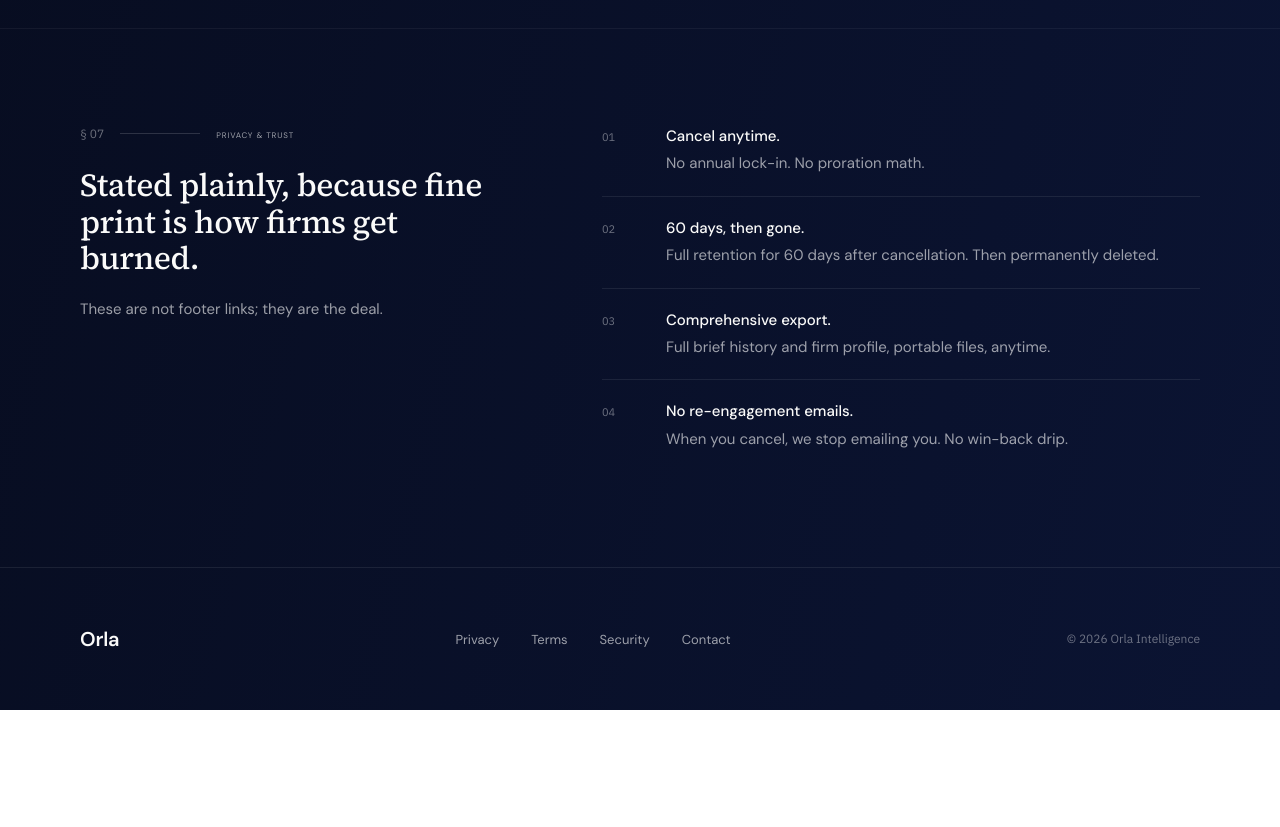
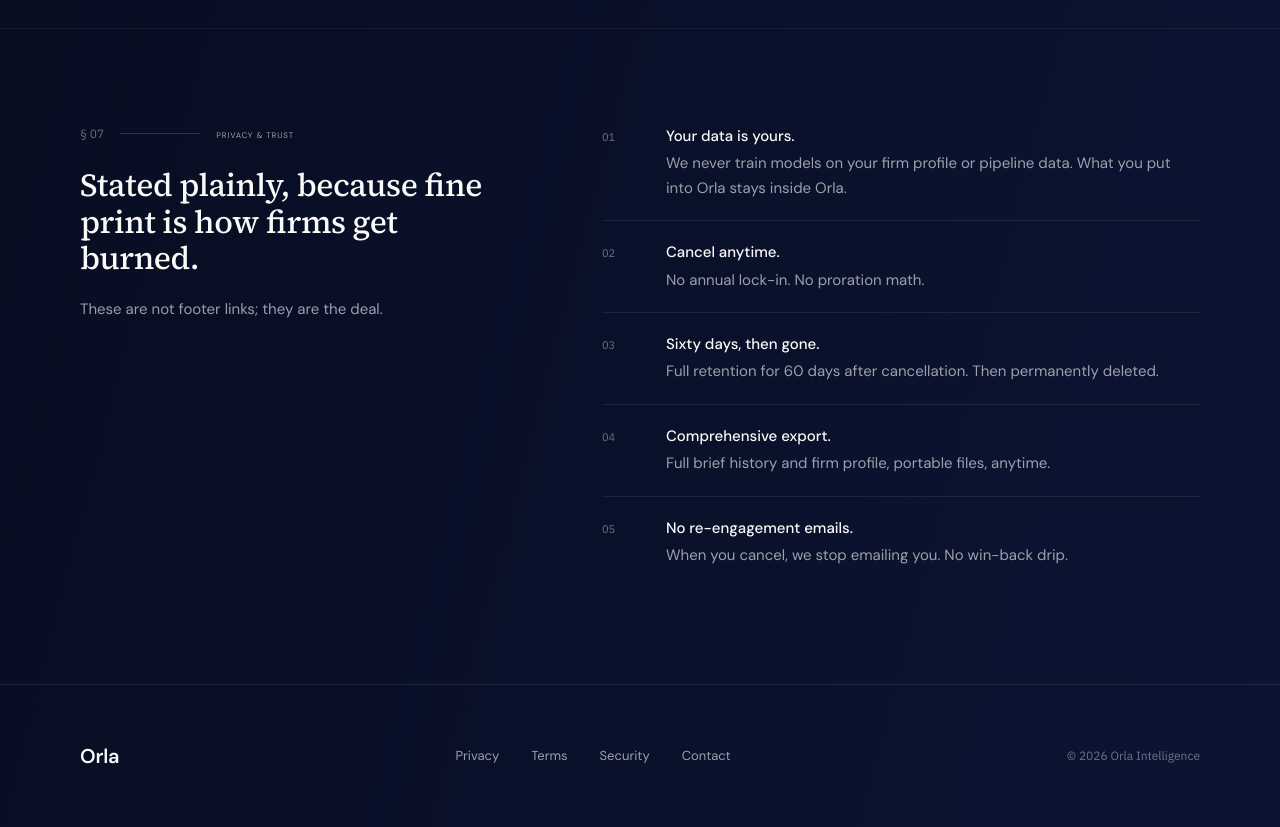
Before and after one commit to extensellc/orlga-figma-website, a React (Vite) app in the folder orla-figma-website/: page / in a window 1280 px wide. Shown: the part 4120-4947 px from the top of the page. Before the commit the page ends 4830 px from the top, so only its background shows below. Built offline with nearby package versions, Linux system fonts and the light colour scheme.

Commit message:
feat: update Trust section with new 5-item content
Add new commitment and update list to reflect 5 items.

```diff
--- a/orla-figma-website/src/app/components/sections.tsx
+++ b/orla-figma-website/src/app/components/sections.tsx
@@ -538,8 +538,9 @@ function ConfidenceBar({
    ───────────────────────────────────────────── */
 export function Trust() {
   const items = [
+    ["Your data is yours.", "We never train models on your firm profile or pipeline data. What you put into Orla stays inside Orla."],
     ["Cancel anytime.", "No annual lock-in. No proration math."],
-    ["60 days, then gone.", "Full retention for 60 days after cancellation. Then permanently deleted."],
+    ["Sixty days, then gone.", "Full retention for 60 days after cancellation. Then permanently deleted."],
     ["Comprehensive export.", "Full brief history and firm profile, portable files, anytime."],
     ["No re-engagement emails.", "When you cancel, we stop emailing you. No win-back drip."],
   ];
```
